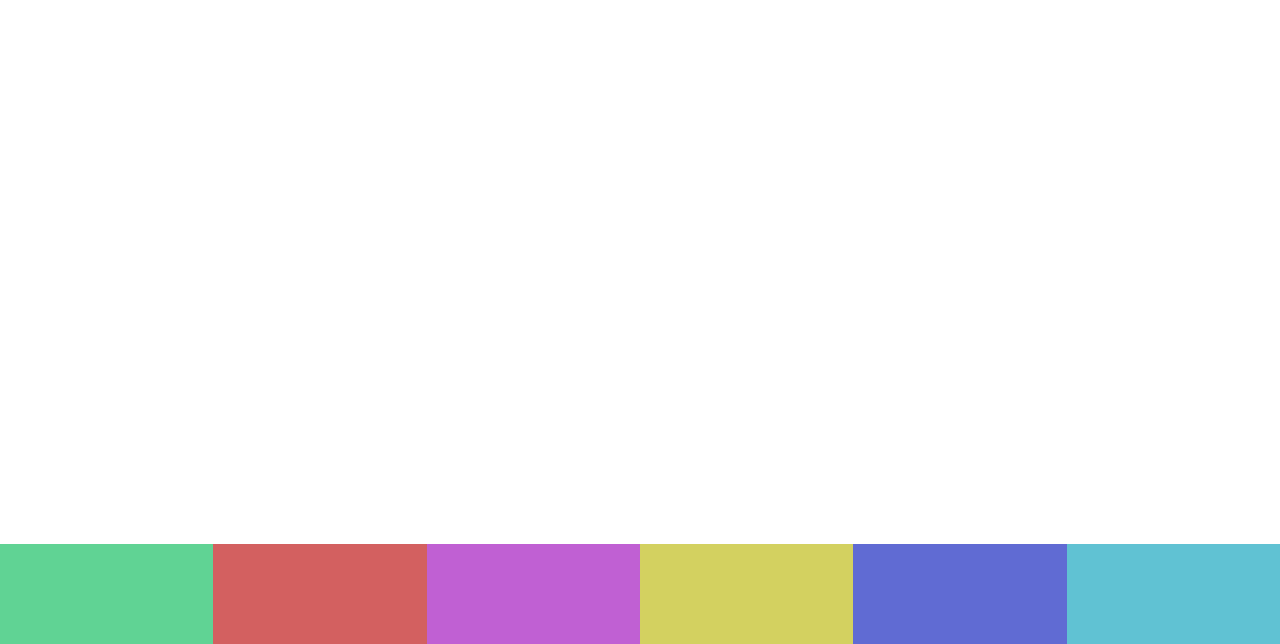
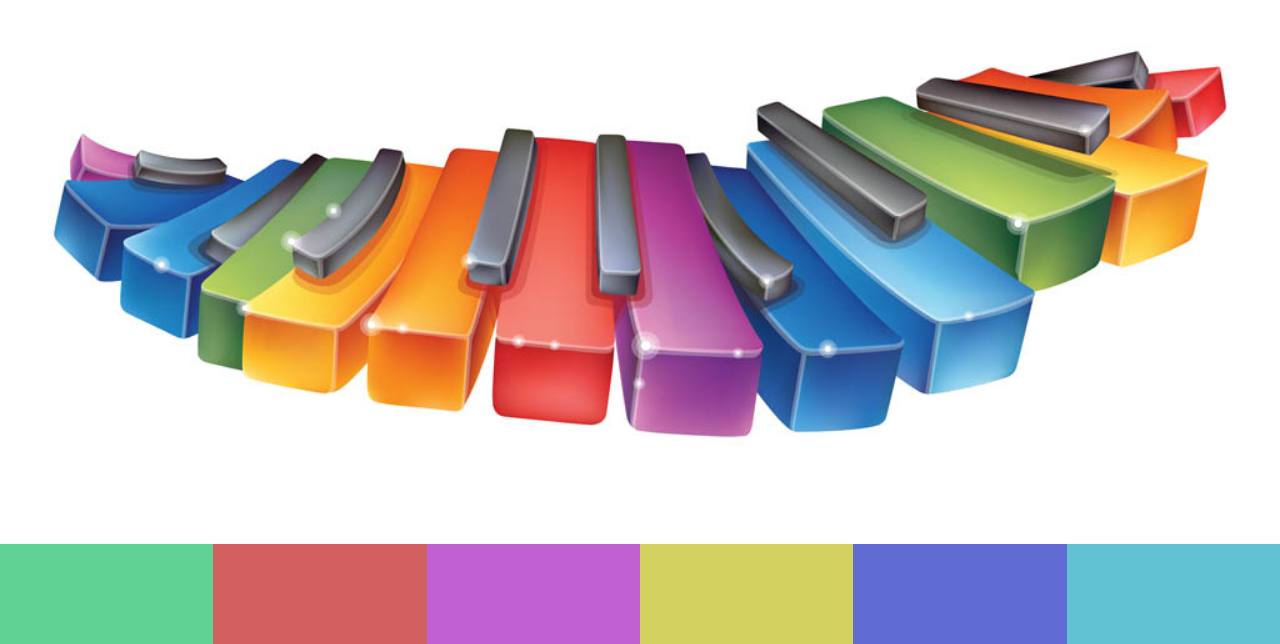
Before and after one commit to vachaspatiannaldas/Tap-Music-App, a plain HTML site: page index.html in a window 1280 px wide. Shown: the part 156-800 px from the top of the page. Drawn offline with Linux system fonts and the light colour scheme.

Commit message:
UI Change

```diff
--- a/style.css
+++ b/style.css
@@ -6,6 +6,14 @@
 
   body {
       font-family: 'Montserrat', sans-serif;
+      background: url(./image/kTMAerbTj.jpg);
+      background-repeat: no-repeat;
+      background-position: center;
+      background-size:100%;
+      height: auto;
+      display:block;
+      padding:0;
+      margin:0;
   }
   .app {
       height: 100vh;
```
Also changed, not shown: image/kTMAerbTj.jpg (added).
